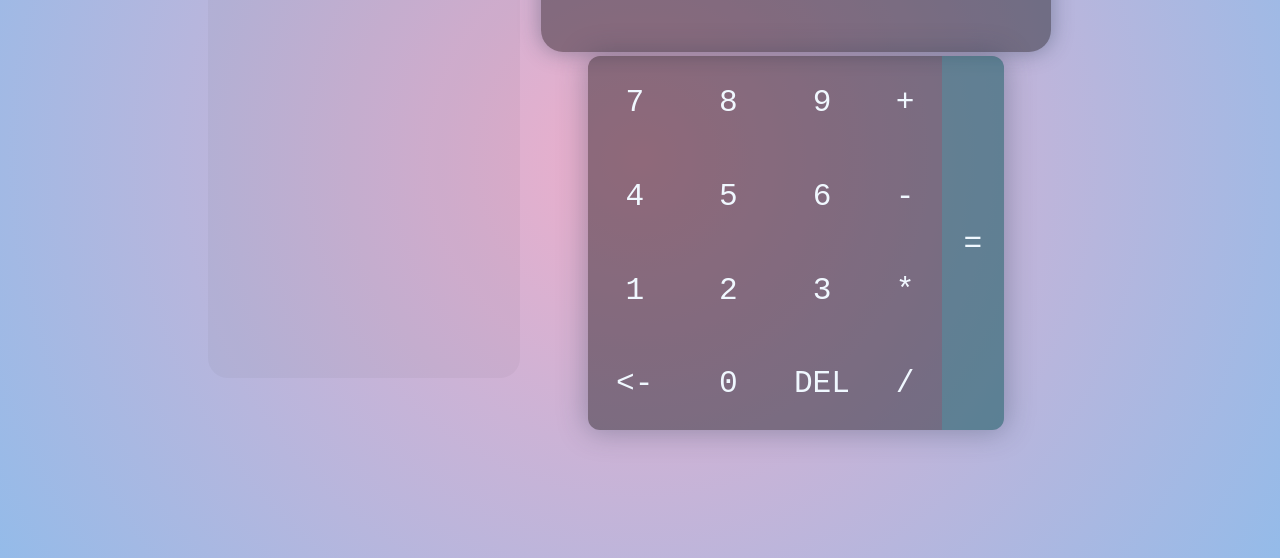
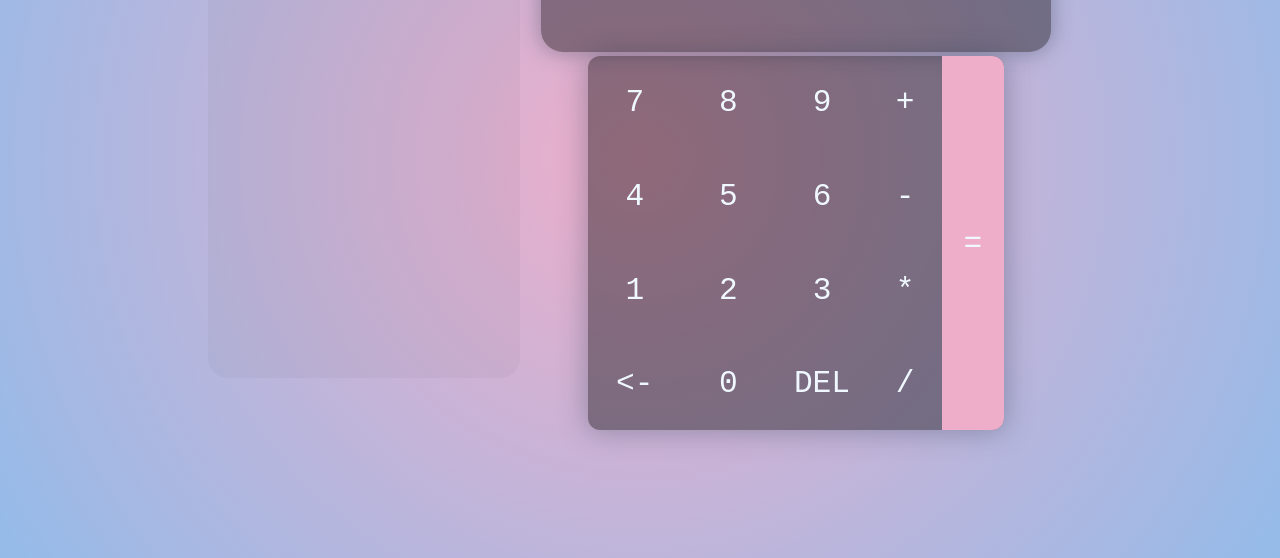
Before and after one commit to DaniilRen/Calculator, a plain HTML site: page index.html in a window 1280 px wide. In both pictures the pointer is over the button 972 px from the left and 485 px from the top of the page. Shown: the part 242-800 px from the top of the page. Drawn offline with Linux system fonts and the light colour scheme.

Commit message:
fixed colors

```diff
--- a/style.css
+++ b/style.css
@@ -50,6 +50,7 @@
   display: block;
   margin-top: calc(var(--index) * 0.5);
 }
+
 
 .main-wrapper {
   background: var(--gradient);
@@ -141,5 +142,5 @@
   background-color: rgba(256 256 256 / 0.1);
 }
 .count-btn:hover {
-  background-color: rgba(35, 185, 196, 0.25);
+  background-color: rgba(238,174,202,1);
 }
```
